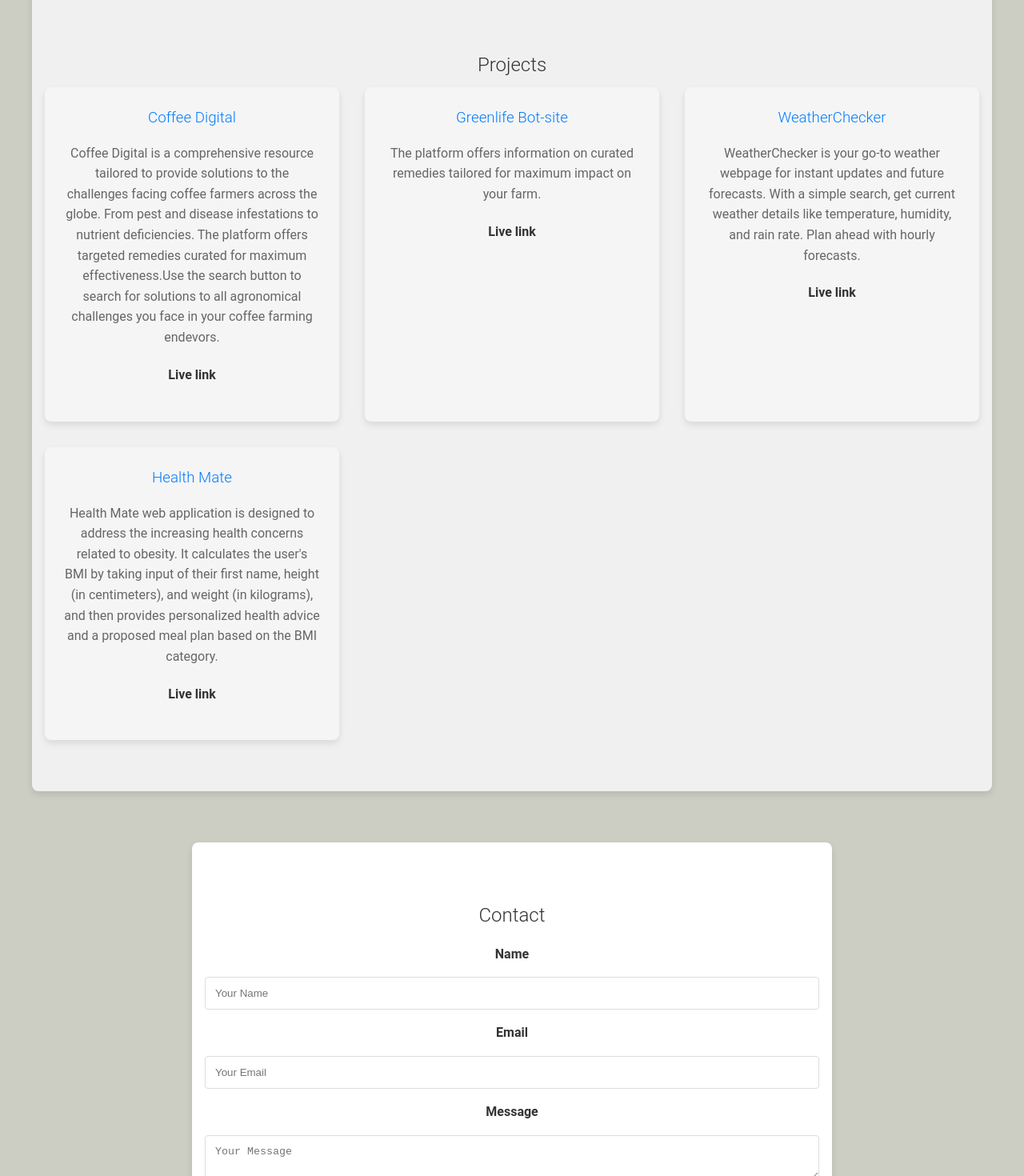
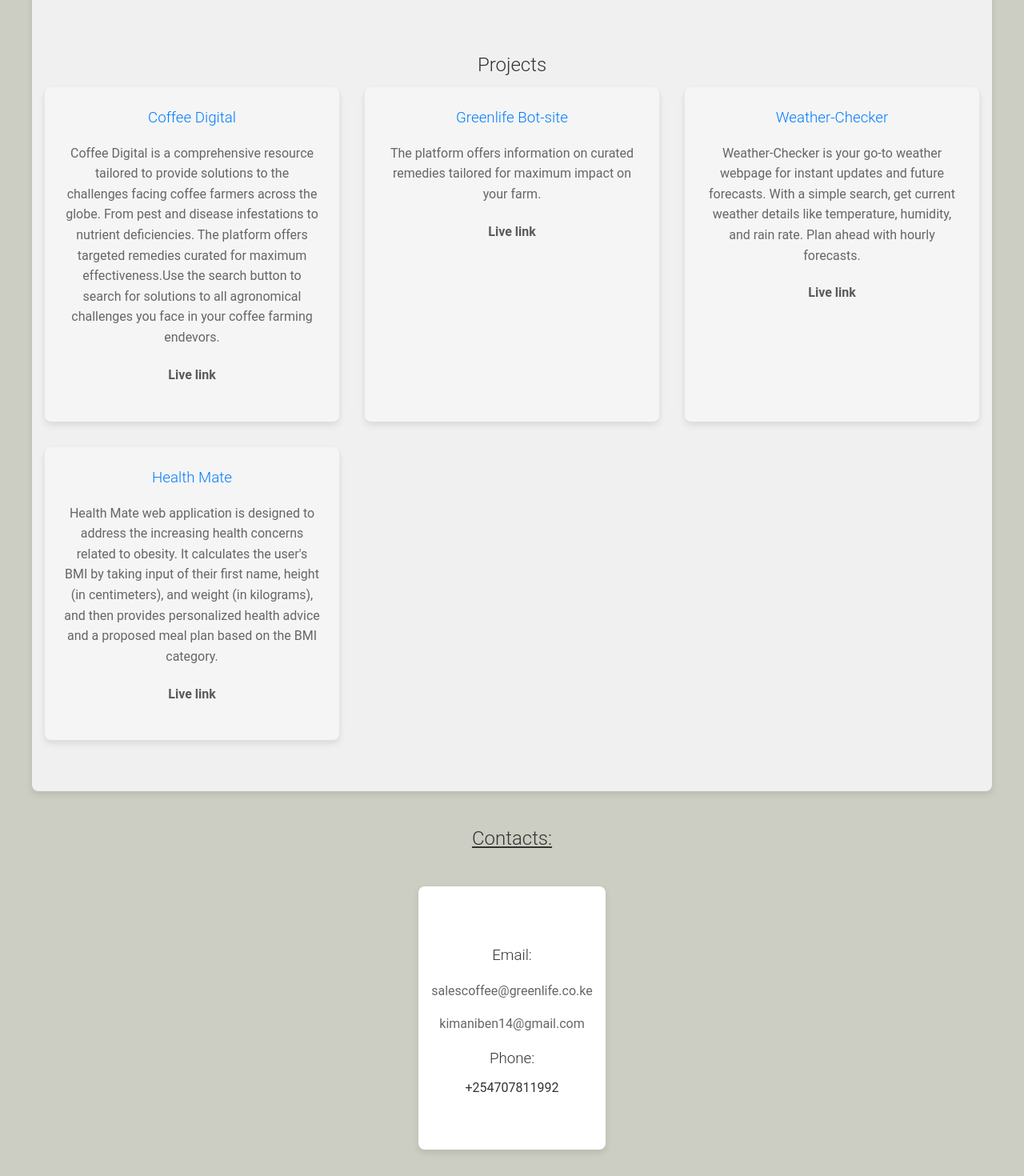
Before and after one commit to Ben1464/Portifolio-react, a React (Create React App) app: page / in a window 1280 px wide. Shown: the part 960-2430 px from the top of the page at 80% size. Built offline with nearby package versions, Linux system fonts and the light colour scheme.

Commit message:
added contacts component

```diff
--- a/src/App.js
+++ b/src/App.js
@@ -5,6 +5,7 @@ import About from './components/About';
 import Projects from './components/Projects';
 import Contact from './components/Contacts';
 import Footer from './components/Footer';
+import Message from './components/Message';
 import './styles/App.css';
 
 const App = () => {
@@ -14,6 +15,7 @@ const App = () => {
       <Home />
       <About />
       <Projects />
+      <Message/>
       <Contact />
       <Footer />
     </div>
--- a/src/components/Contacts.js
+++ b/src/components/Contacts.js
@@ -4,13 +4,13 @@ import '../styles/Contacts.css';
 const Contacts = () => {
   return (
     <section id="contact" className="contact">
-      <h2>Contact</h2>
+      <h2>Send me a message</h2>
       <form>
-        <label>Name</label>
+        <label>Name:</label>
         <input type="text" placeholder="Your Name" />
-        <label>Email</label>
+        <label>Email:</label>
         <input type="email" placeholder="Your Email" />
-        <label>Message</label>
+        <label>Message:</label>
         <textarea placeholder="Your Message"></textarea>
         <button type="submit">Send</button>
       </form>
--- /dev/null
+++ b/src/components/Message.js
@@ -0,0 +1,25 @@
+import React from 'react';
+import '../styles/Message.css';
+
+const Message = () => {
+    return(
+        <>
+        <h2><u>Contacts: </u></h2>
+        <div class="contact-info">
+            <div class="contact-item">
+                <h3>Email:</h3>
+                <p><a href="mailto:youremail@example.com">salescoffee@greenlife.co.ke</a></p>
+                <p><a href="mailto:youremail@example.com">kimaniben14@gmail.com</a></p>
+            </div>
+            <div class="contact-item">
+                <h3>Phone:</h3>
+                <a href="tel:+254707811992"><i class="fas fa-phone"></i> +254707811992</a>
+
+
+            </div>
+
+        </div>
+        </>
+    );
+}
+export default Message
--- a/src/components/Projects.js
+++ b/src/components/Projects.js
@@ -9,7 +9,7 @@ const Projects = () => {
         <div className="project-item">
           <h3>Coffee Digital</h3>
           <p>Coffee Digital is a comprehensive resource tailored to provide solutions to the challenges facing coffee farmers across the globe. From pest and disease infestations to nutrient deficiencies. The platform offers targeted remedies curated for maximum effectiveness.Use the search button to search for solutions to all agronomical challenges you face in your coffee farming endevors.</p>
-          <h4><a href="https://coffee-digital.vercel.app/">Live link</a></h4>
+          <h4 className='blinking-link'><a href="https://coffee-digital.vercel.app/">Live link</a></h4>
         </div>
         <div className="project-item">
           <h3>Greenlife Bot-site</h3>
@@ -18,8 +18,8 @@ const Projects = () => {
         </div>
 
         <div className="project-item">
-          <h3>WeatherChecker</h3>
-          <p>WeatherChecker is your go-to weather webpage for instant updates and future forecasts. With a simple search, get current weather details like temperature, humidity, and rain rate. Plan ahead with hourly forecasts.</p>
+          <h3>Weather-Checker</h3>
+          <p>Weather-Checker is your go-to weather webpage for instant updates and future forecasts. With a simple search, get current weather details like temperature, humidity, and rain rate. Plan ahead with hourly forecasts.</p>
           <h4 className='blinking-link'><a href="https://weather-app-omega-kohl-49.vercel.app/">Live link</a></h4>
         </div>
         <div className="project-item">
--- /dev/null
+++ b/src/styles/Message.css
@@ -0,0 +1,8 @@
+.contact-info{
+    padding: 4rem 1rem;
+  background-color: #fff;
+  border-radius: 8px;
+  box-shadow: 0 4px 8px rgba(0, 0, 0, 0.1);
+  max-width: 800px;
+  margin: 2rem auto;
+}
--- a/src/styles/Navbar.css
+++ b/src/styles/Navbar.css
@@ -20,11 +20,11 @@
 }
 
 .navbar a {
-  color: white;
+  color: rgb(63, 60, 60);
   font-weight: bold;
   transition: color 0.3s ease-in-out;
   font-size: larger;
-  background-color: rgb(155, 153, 152);
+  /* background-color: rgb(155, 153, 152); */
   border-radius: 4px;
   background-size: auto;
 }
```
